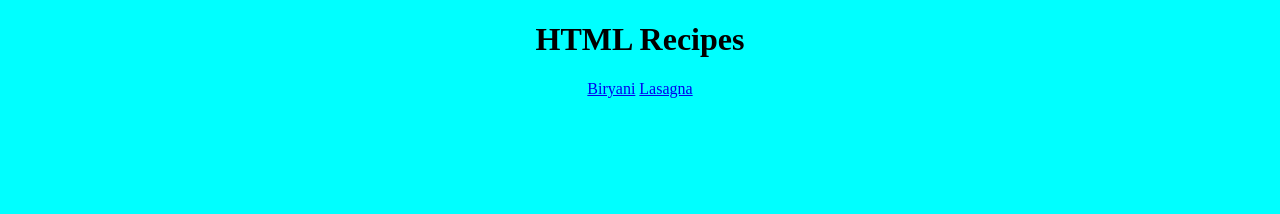
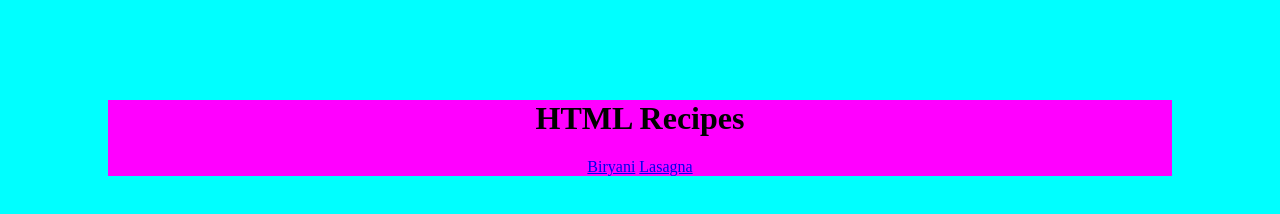
Before and after one commit to hmahmood2351/HTMLRecipe, a plain HTML site: page index.html in a window 1280 px wide. Drawn offline with Linux system fonts and the light colour scheme.

Commit message:
basic div

```diff
--- a/index.html
+++ b/index.html
@@ -7,9 +7,12 @@
     </head>
 
     <body>
-        <h1>HTML Recipes</h1>
-        <a href="recipes/biryani.html">Biryani</a>
-        <a href="recipes/lasagna.html">Lasagna</a>
+
+        <div class="Main">
+            <h1>HTML Recipes</h1>
+            <a href="recipes/biryani.html">Biryani</a>
+            <a href="recipes/lasagna.html">Lasagna</a>
+        </div>
 
     </body>
 </html>
--- a/styles.css
+++ b/styles.css
@@ -9,3 +9,8 @@ p, li {
     font-size: 24px;
     font-weight: bold;
 }
+
+.Main {
+    background-color: fuchsia;
+    margin: 100px;
+}
```
